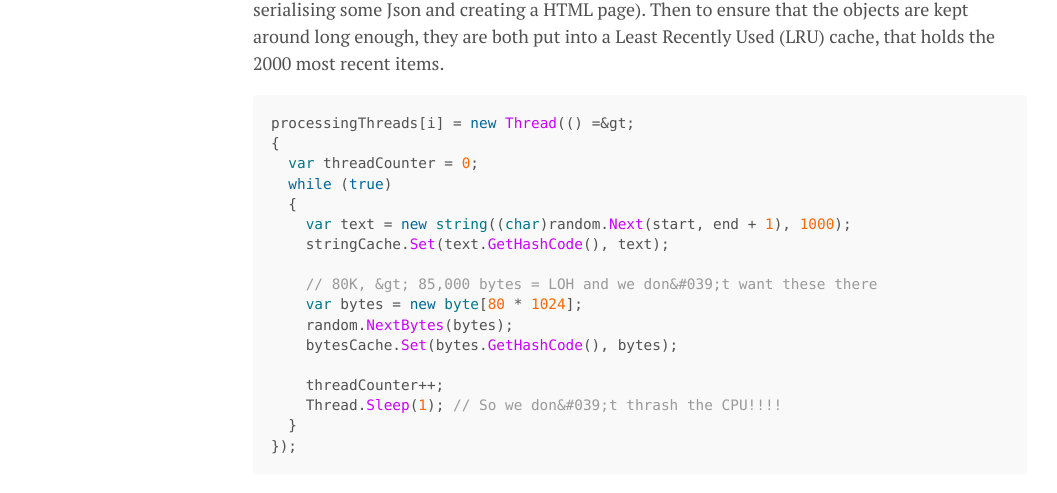
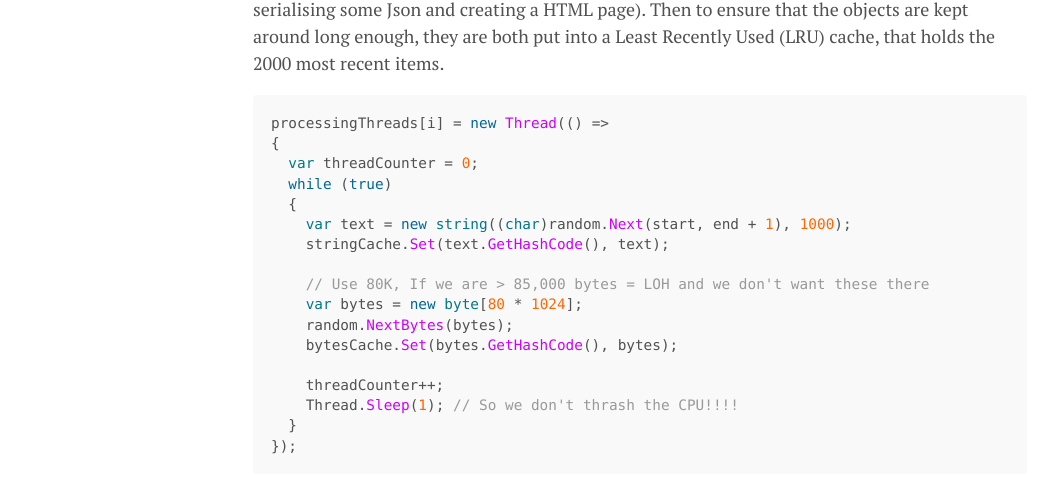
Before and after one commit to mattwarren/mattwarren.github.io, a Jekyll site: the page built from _posts/2014-06-18-measuring-the-impact-of-the-net-garbage-collector.md, in a window 1280 px wide and 900 px high, scrolled down 3212 px. Shown: the part 145-638 px from the top of the window, without its empty margins (0-1057 px from the left). Built offline with Jekyll 4.4.1, drawn with Linux system fonts in a browser that asks for light colours; nearby versions of some CDN libraries; comment, search, counter and statistics services are not loaded; some of the changed text lies outside the part shown.

Commit message:
Formatting

````diff
--- a/_posts/2014-06-18-measuring-the-impact-of-the-net-garbage-collector.md
+++ b/_posts/2014-06-18-measuring-the-impact-of-the-net-garbage-collector.md
@@ -63,7 +63,7 @@ Any pauses that this thread experiences will also be seen by the other threads r
 To trigger garbage collection, the test program also runs several threads, each executing the code below. In a loop, each thread creates a large <code>string</code> and a <code>byte array</code>, to simulate what a web server might be doing when generating a response to a web request (for instance from de-serialising some Json and creating a HTML page). Then to ensure that the objects are kept around long enough, they are both put into a Least Recently Used (LRU) cache, that holds the 2000 most recent items.
 
 ``` csharp
-processingThreads[i] = new Thread(() =&gt;
+processingThreads[i] = new Thread(() =>
 {
   var threadCounter = 0;
   while (true)
@@ -71,13 +71,13 @@ processingThreads[i] = new Thread(() =&gt;
     var text = new string((char)random.Next(start, end + 1), 1000);
     stringCache.Set(text.GetHashCode(), text);
 
-    // 80K, &gt; 85,000 bytes = LOH and we don&#039;t want these there
+    // Use 80K, If we are > 85,000 bytes = LOH and we don't want these there
     var bytes = new byte[80 * 1024];
     random.NextBytes(bytes);
     bytesCache.Set(bytes.GetHashCode(), bytes);
 
     threadCounter++;
-    Thread.Sleep(1); // So we don&#039;t thrash the CPU!!!!
+    Thread.Sleep(1); // So we don't thrash the CPU!!!!
   }
 });
 ```
````
Also changed, not shown: _posts/2014-06-10-roslyn-code-base-performance-lessons-part-2.md (+3 -3 lines), _posts/2014-06-23-measuring-the-impact-of-the-net-garbage-collector-an-update.md (+1 -1 lines), _posts/2014-08-14-how-to-mock-sealed-classes-and-static-methods.md (+1 -1 lines).
